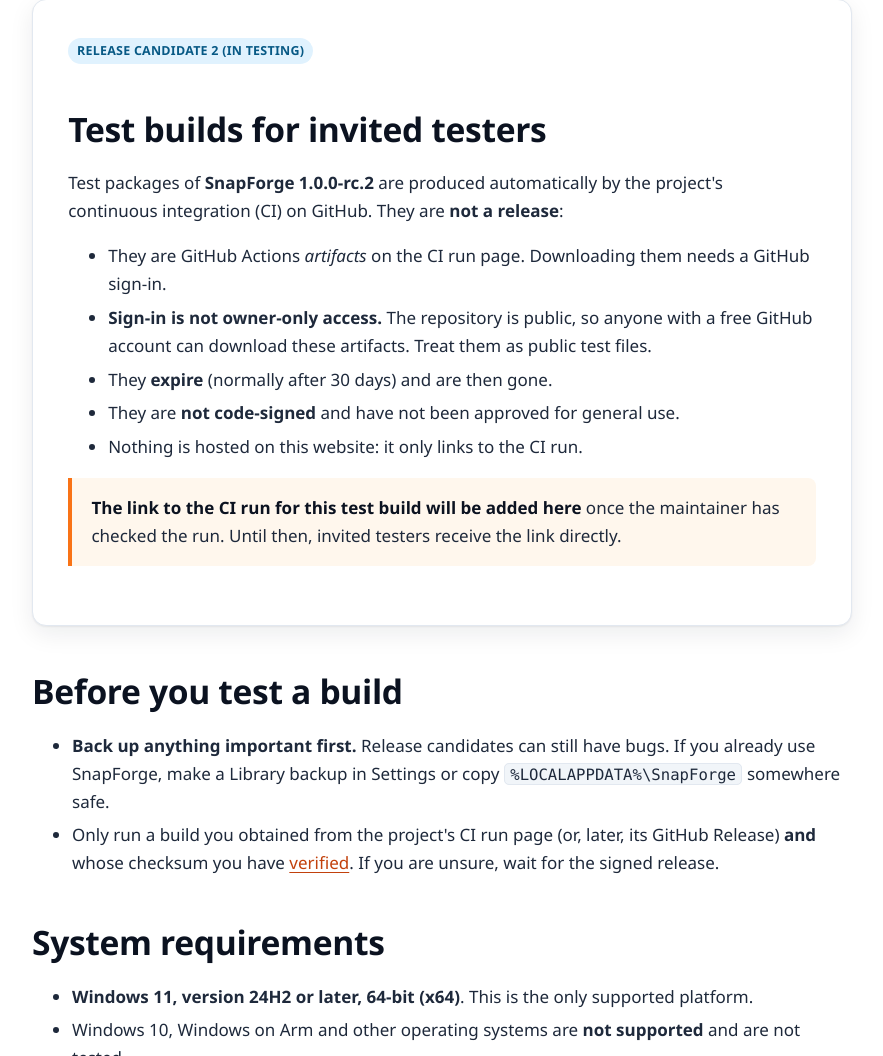
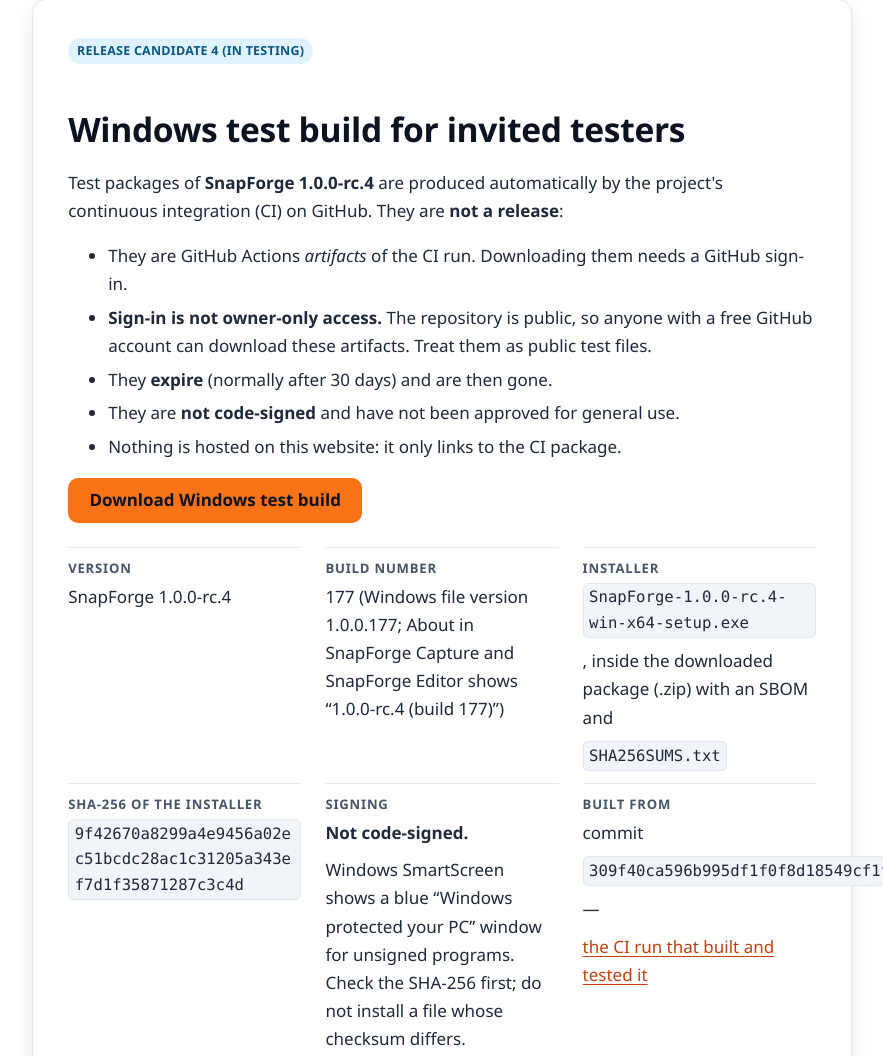
Before and after one commit to bazeocrisy/SnapForge, a plain HTML site: page download.html in a window 1280 px wide. Shown: the part 924-1980 px from the top of the page, without its empty margins (198-1081 px from the left). Drawn offline with Linux system fonts and the light colour scheme.

Commit message:
Publish website from release/v1.0-candidate@86a593df5a60
Publish website: RC4 test build 1.0.0-rc.4 build 177

```diff
--- a/build-info.json
+++ b/build-info.json
@@ -1,5 +1,5 @@
 {
   "sourceBranch": "release/v1.0-candidate",
-  "sourceCommit": "edf96e0faceb8e5295d7240f58a8d4898048b654",
-  "publishedAt": "2026-11-27T23:52:25+00:00"
+  "sourceCommit": "86a593df5a60d51796623fe0263c1262fd767268",
+  "publishedAt": "2026-11-28T12:31:23+00:00"
 }
--- a/download.html
+++ b/download.html
@@ -48,14 +48,14 @@
       </ul>
     </nav>
   </div>
-  <p class="status-strip"><span class="container">No public release yet — release candidate 2 is in testing. <a href="roadmap.html">Project status</a></span></p>
+  <p class="status-strip"><span class="container">No public release yet — release candidate 4 is in testing. <a href="roadmap.html">Project status</a></span></p>
 </header>
 <main id="main" tabindex="-1">
 <section class="page-hero">
   <div class="container">
     <p class="eyebrow">Download</p>
     <h1>Download SnapForge for Windows</h1>
-    <p class="lead">Free, with no account or subscription. There is no public release yet; release candidate 2 is
+    <p class="lead">Free, with no account or subscription. There is no public release yet; release candidate 4 is
     in testing.</p>
   </div>
 </section>
@@ -75,19 +75,29 @@
 
 
 <section class="status-card" aria-labelledby="test-builds">
-  <span class="badge badge-exp">Release candidate 2 (in testing)</span>
-  <h2 id="test-builds">Test builds for invited testers</h2>
-  <p>Test packages of <strong>SnapForge 1.0.0-rc.2</strong> are produced automatically by the project's continuous
+  <span class="badge badge-exp">Release candidate 4 (in testing)</span>
+  <h2 id="test-builds">Windows test build for invited testers</h2>
+  <p>Test packages of <strong>SnapForge 1.0.0-rc.4</strong> are produced automatically by the project's continuous
   integration (CI) on GitHub. They are <strong>not a release</strong>:</p>
   <ul>
-    <li>They are GitHub Actions <em>artifacts</em> on the CI run page. Downloading them needs a GitHub sign-in.</li>
+    <li>They are GitHub Actions <em>artifacts</em> of the CI run. Downloading them needs a GitHub sign-in.</li>
     <li><strong>Sign-in is not owner-only access.</strong> The repository is public, so anyone with a free GitHub
     account can download these artifacts. Treat them as public test files.</li>
     <li>They <strong>expire</strong> (normally after 30 days) and are then gone.</li>
     <li>They are <strong>not code-signed</strong> and have not been approved for general use.</li>
-    <li>Nothing is hosted on this website: it only links to the CI run.</li>
+    <li>Nothing is hosted on this website: it only links to the CI package.</li>
   </ul>
-  <div class="note" role="note"><p><strong>The link to the CI run for this test build will be added here</strong> once the maintainer has checked the run. Until then, invited testers receive the link directly.</p></div>
+
+  <p><a class="btn btn-primary" href="https://github.com/bazeocrisy/SnapForge/actions/runs/46143380997/artifacts/15262932902" rel="noopener noreferrer">Download Windows test build<span class="visually-hidden"> (external site)</span></a></p>
+  <dl class="facts">
+    <div><dt>Version</dt><dd>SnapForge 1.0.0-rc.4</dd></div>
+    <div><dt>Build number</dt><dd>177 (Windows file version 1.0.0.177; About in SnapForge Capture and SnapForge Editor shows “1.0.0-rc.4 (build 177)”)</dd></div>
+    <div><dt>Installer</dt><dd><code>SnapForge-1.0.0-rc.4-win-x64-setup.exe</code>, inside the downloaded package (.zip) with an SBOM and <code>SHA256SUMS.txt</code></dd></div>
+    <div><dt>SHA-256 of the installer</dt><dd><code class="hash">9f42670a8299a4e9456a02ec51bcdc28ac1c31205a343ef7d1f35871287c3c4d</code></dd></div>
+    <div><dt>Signing</dt><dd><strong>Not code-signed.</strong> Windows SmartScreen shows a blue “Windows protected your PC” window for unsigned programs. Check the SHA-256 first; do not install a file whose checksum differs.</dd></div>
+    <div><dt>Built from</dt><dd>commit <code>309f40ca596b995df1f0f8d18549cf1f9abd134e</code> — <a href="https://github.com/bazeocrisy/SnapForge/actions/runs/46143380997" rel="noopener noreferrer">the CI run that built and tested it<span class="visually-hidden"> (external site)</span></a></dd></div>
+    <div><dt>Link valid until</dt><dd>2026-12-28 (GitHub deletes the package then; this page will point to the next tested build)</dd></div>
+  </dl>
 </section>
 
   <h2 id="before">Before you test a build</h2>
```
Also changed, not shown: 404.html (+1 -1 lines), about.html (+1 -1 lines), code-signing.html (+1 -1 lines), donate.html (+1 -1 lines), features.html (+1 -1 lines), guide.html (+1 -1 lines), index.html (+2 -2 lines), privacy.html (+1 -1 lines), roadmap.html (+1 -1 lines), support.html (+1 -1 lines), whats-new.html (+1 -1 lines).
